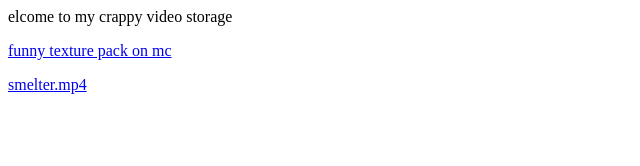
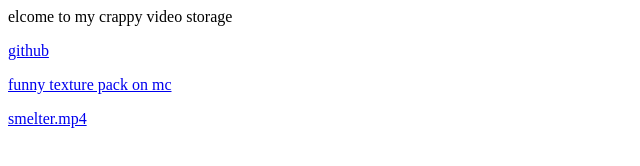
Before and after one commit to XxSIBxX/videosfunni, a plain HTML site: page index.html in a window 1280 px wide. Shown: the whole page, without its empty margins (0-640 px from the left). Drawn offline with Linux system fonts and the light colour scheme.

Commit message:
Update index.html

```diff
--- a/index.html
+++ b/index.html
@@ -1,4 +1,5 @@
 <body>
   <p>elcome to my crappy video storage</p>
+  <p><a href="https://github.com/minecraftgamingbug/videosfunni">github</a></p>
   <p><a href="https://minecraftgamingbug.github.io/videosfunni/musics.mcpack">funny texture pack on mc</a></p>
   <p><a href="https://minecraftgamingbug.github.io/videosfunni/smelter.mp4">smelter.mp4</a></p>
```
